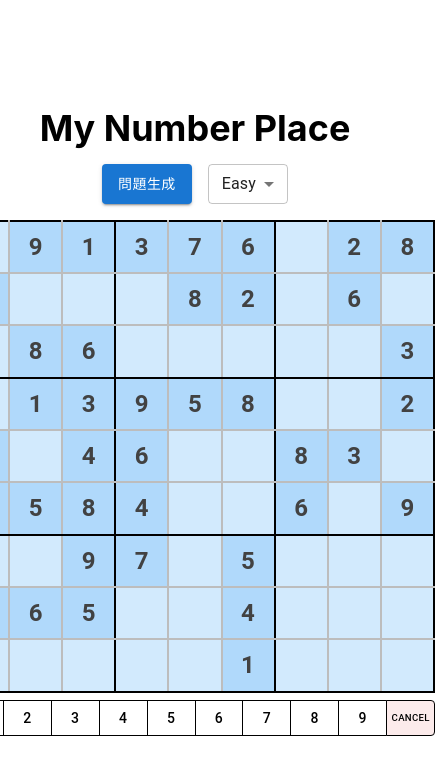
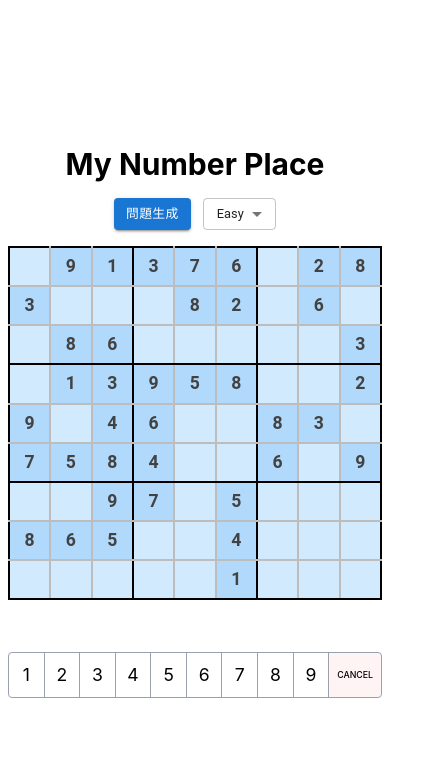
Before and after one commit to ichitaka58/my-number-place, a React (Vite) app: page / in a window 390 px wide. Shown: the top 774 px of the page, 435 px wide, since content can reach past the window. Built offline with nearby package versions, Linux system fonts and the light colour scheme.

Commit message:
refactor: improve mobile responsiveness and replace ButtonGroup with custom flex layout for better control

```diff
--- a/src/App.tsx
+++ b/src/App.tsx
@@ -14,7 +14,6 @@ function useWindowSize() {
 }
 import {
   Button,
-  ButtonGroup,
   MenuItem,
   Select,
   Stack,
@@ -24,7 +23,7 @@ import {
   TableContainer,
   TableRow,
 } from "@mui/material";
-import { blue, red, yellow } from "@mui/material/colors";
+import { blue, yellow } from "@mui/material/colors";
 import { alpha } from "@mui/material/styles";
 import { useSudoku } from "./hooks/useSudoku";
 import { NUMBERS, type Level } from "./utils/sudokuLogic";
@@ -45,22 +44,30 @@ function App() {
     <>
       {completed && <Confetti width={windowWidth} height={windowHeight} recycle={false} numberOfPieces={500} />}
       <div className="flex flex-col justify-center items-center min-h-screen max-w-3xl mx-auto">
-        <h1 className="text-4xl font-bold mb-4">My Number Place</h1>
-        <Stack direction="row" spacing={2}>
+        <h1 className="text-3xl md:text-4xl font-bold mb-4 text-center">My Number Place</h1>
+        <Stack direction="row" spacing={1.5} alignItems="center">
           <Button
             onClick={handleGenerate}
             variant="contained"
+            size="small"
+            sx={{ fontSize: "0.8rem", px: 1.5, py: 0.5, height: "32px" }}
           >
             問題生成
           </Button>
-          <Select size="small" value={level} defaultValue="easy" onChange={(e) => setLevel(e.target.value as Level)}>
-            <MenuItem value="easy">Easy</MenuItem>
-            <MenuItem value="medium">Medium</MenuItem>
-            <MenuItem value="hard">Hard</MenuItem>
-            <MenuItem value="debug">debug</MenuItem>
+          <Select
+            size="small"
+            value={level}
+            defaultValue="easy"
+            onChange={(e) => setLevel(e.target.value as Level)}
+            sx={{ fontSize: "0.8rem", height: "32px" }}
+          >
+            <MenuItem value="easy" sx={{ fontSize: "0.8rem" }}>Easy</MenuItem>
+            <MenuItem value="medium" sx={{ fontSize: "0.8rem" }}>Medium</MenuItem>
+            <MenuItem value="hard" sx={{ fontSize: "0.8rem" }}>Hard</MenuItem>
+            <MenuItem value="debug" sx={{ fontSize: "0.8rem" }}>debug</MenuItem>
           </Select>
         </Stack>
-        <div className="size-120 mt-4 relative">
+        <div className="w-full max-w-[480px] aspect-square mt-4 relative px-2 sm:px-0">
           <div className={`transition-all duration-700 ${completed ? "blur-sm grayscale-[50%]" : ""}`}>
             <TableContainer>
               <Table>
@@ -75,10 +82,10 @@ function App() {
                           key={cellIndex}
                           align="center"
                           sx={{
-                            fontSize: "1.5rem",
+                            fontSize: { xs: "1.1rem", sm: "1.5rem" },
                             fontWeight: "bold",
-                            px: "12px",
-                            py: "8px",
+                            px: { xs: "4px", sm: "12px" },
+                            py: { xs: "6px", sm: "8px" },
                             borderBottom: 2,
                             // 3x3ブロックの水平方向の境界線を強調表示
                             borderBottomColor:
@@ -103,15 +110,28 @@ function App() {
               </Table>
             </TableContainer>
           </div>
-          {completed && <p className="text-5xl font-extrabold text-transparent bg-clip-text bg-gradient-to-r from-green-400 via-blue-500 to-purple-600 drop-shadow-2xl bg-white/80 backdrop-blur-md px-8 py-6 rounded-2xl border-2 border-white/50 absolute top-1/2 left-1/2 animate-slide-up-bounce z-50 whitespace-nowrap">🎉 Completed! 🎊</p>}
+          {completed && <p className="text-3xl md:text-5xl font-extrabold text-transparent bg-clip-text bg-gradient-to-r from-green-400 via-blue-500 to-purple-600 drop-shadow-2xl bg-white/80 backdrop-blur-md px-4 py-4 md:px-8 md:py-6 rounded-2xl border-2 border-white/50 absolute top-1/2 left-1/2 animate-slide-up-bounce z-50 whitespace-nowrap">🎉 Completed! 🎊</p>}
         </div>
-        <div className="w-120 text-center">
-          <ButtonGroup variant="outlined" color="inherit" fullWidth>
+        <div className="w-full max-w-[480px] mt-4 px-2 sm:px-0">
+          <div className="flex w-full overflow-hidden rounded border border-gray-400">
             {NUMBERS.map((n) => (
-              <Button key={n} onClick={onClickNumberButton} disabled={completed}>{n}</Button>
+              <button
+                key={n}
+                onClick={onClickNumberButton}
+                disabled={completed}
+                className="flex-[1] min-w-0 px-0 h-11 sm:h-12 text-[1.1rem] sm:text-[1.2rem] text-inherit border-r border-gray-400 enabled:hover:bg-black/5 disabled:opacity-50 disabled:cursor-not-allowed transition-colors bg-transparent cursor-pointer"
+              >
+                {n}
+              </button>
             ))}
-            <Button onClick={onClickCancelButton} sx={{ fontSize: "0.6rem", bgcolor: alpha(red[200], 0.2) }} disabled={completed}>CANCEL</Button>
-          </ButtonGroup>
+            <button
+              onClick={onClickCancelButton}
+              disabled={completed}
+              className="flex-[1.5] min-w-0 px-0 h-11 sm:h-12 text-[0.55rem] sm:text-[0.6rem] font-medium bg-red-200/20 enabled:hover:bg-red-200/40 disabled:opacity-50 disabled:cursor-not-allowed transition-colors text-inherit cursor-pointer"
+            >
+              CANCEL
+            </button>
+          </div>
         </div>
       </div>
     </>
```
